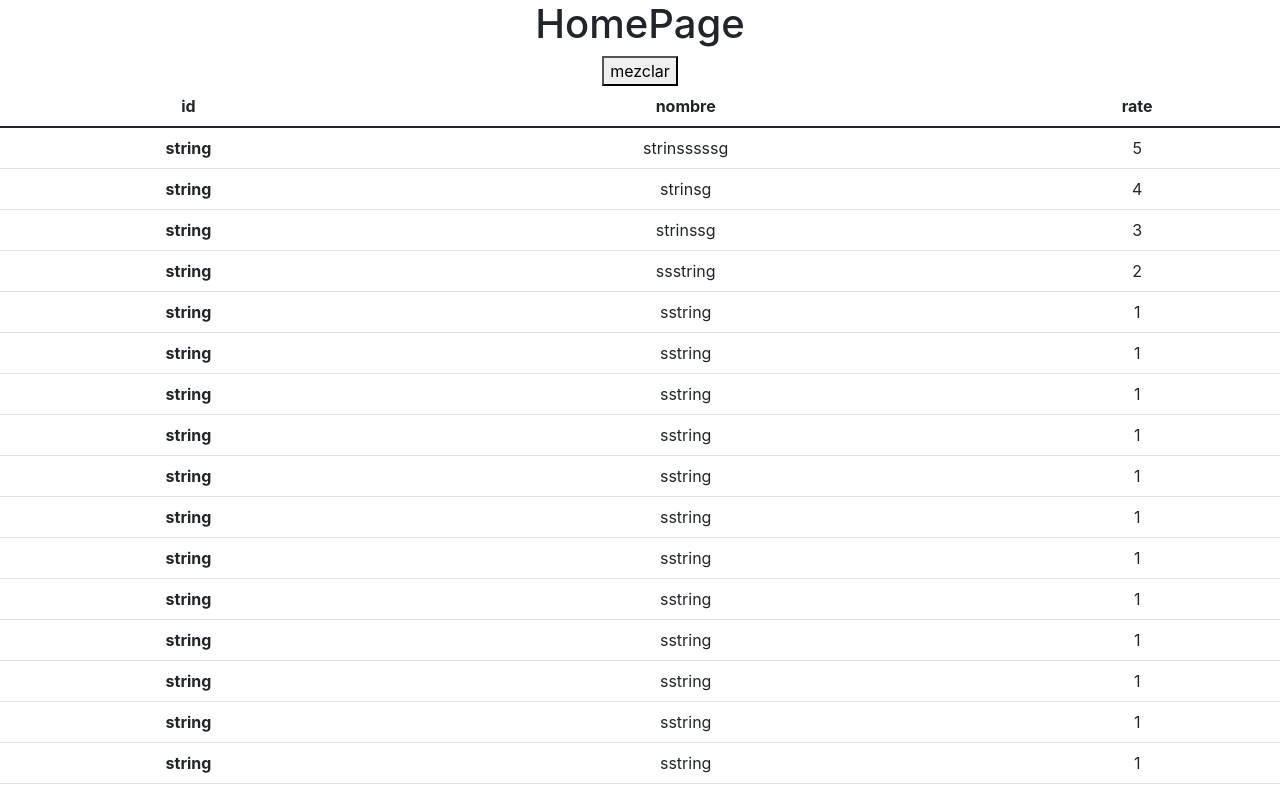
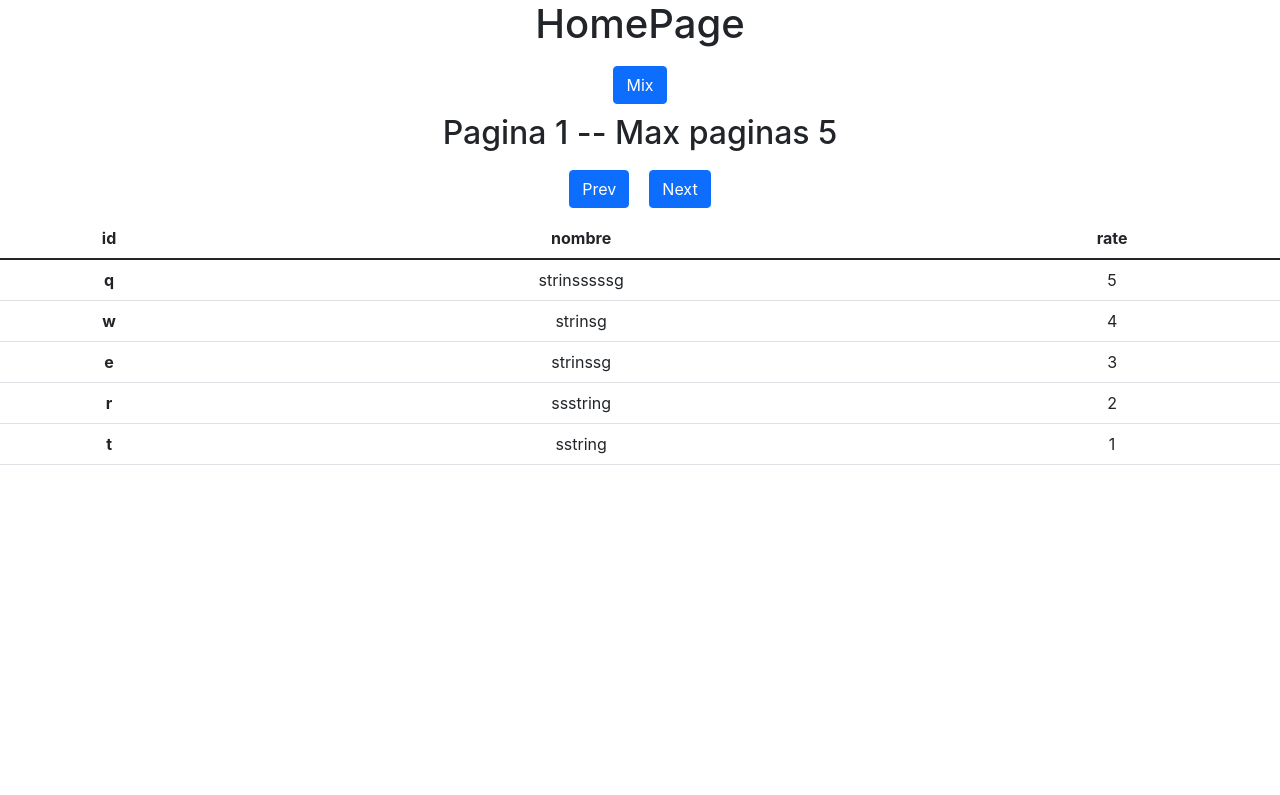
Before and after one commit to juanNH/Smarty-challenge, a React (Create React App) app: page / in a window 1280 px wide. Shown: the top 795 px of the page. Built offline with nearby package versions, Linux system fonts and the light colour scheme.

Commit message:
JH/ Paginado basico, Se puede mezclar y mantenerse en la pagina actual del paginado 17/02/2022

```diff
--- a/src/apis/apis.tsx
+++ b/src/apis/apis.tsx
@@ -5,7 +5,7 @@ export const getPeliculas = async (): Promise<Films> => {
   //const { data } = await axios.get<Films>("www.getPeliculas.com");
   const data = [
     {
-      id: "string", //hashed id
+      id: "q", //hashed id
       name: "strinsssssg",
       rate: 5, //0 - 10
       author: {
@@ -14,7 +14,7 @@ export const getPeliculas = async (): Promise<Films> => {
       },
     },
     {
-      id: "string", //hashed id
+      id: "w", //hashed id
       name: "strinsg",
       rate: 4, //0 - 10
       author: {
@@ -23,7 +23,7 @@ export const getPeliculas = async (): Promise<Films> => {
       },
     },
     {
-      id: "string", //hashed id
+      id: "e", //hashed id
       name: "strinssg",
       rate: 3, //0 - 10
       author: {
@@ -32,7 +32,7 @@ export const getPeliculas = async (): Promise<Films> => {
       },
     },
     {
-      id: "string", //hashed id
+      id: "r", //hashed id
       name: "ssstring",
       rate: 2, //0 - 10
       author: {
@@ -41,7 +41,7 @@ export const getPeliculas = async (): Promise<Films> => {
       },
     },
     {
-      id: "string", //hashed id
+      id: "t", //hashed id
       name: "sstring",
       rate: 1, //0 - 10
       author: {
@@ -50,7 +50,7 @@ export const getPeliculas = async (): Promise<Films> => {
       },
     },
     {
-      id: "string", //hashed id
+      id: "y", //hashed id
       name: "sstring",
       rate: 1, //0 - 10
       author: {
@@ -59,7 +59,7 @@ export const getPeliculas = async (): Promise<Films> => {
       },
     },
     {
-      id: "string", //hashed id
+      id: "u", //hashed id
       name: "sstring",
       rate: 1, //0 - 10
       author: {
@@ -68,7 +68,7 @@ export const getPeliculas = async (): Promise<Films> => {
       },
     },
     {
-      id: "string", //hashed id
+      id: "i", //hashed id
       name: "sstring",
       rate: 1, //0 - 10
       author: {
@@ -78,7 +78,7 @@ export const getPeliculas = async (): Promise<Films> => {
     },
 
     {
-      id: "string", //hashed id
+      id: "o", //hashed id
       name: "sstring",
       rate: 1, //0 - 10
       author: {
@@ -87,7 +87,7 @@ export const getPeliculas = async (): Promise<Films> => {
       },
     },
     {
-      id: "string", //hashed id
+      id: "p", //hashed id
       name: "sstring",
       rate: 1, //0 - 10
       author: {
@@ -96,7 +96,7 @@ export const getPeliculas = async (): Promise<Films> => {
       },
     },
     {
-      id: "string", //hashed id
+      id: "a", //hashed id
       name: "sstring",
       rate: 1, //0 - 10
       author: {
@@ -106,7 +106,7 @@ export const getPeliculas = async (): Promise<Films> => {
     },
 
     {
-      id: "string", //hashed id
+      id: "s", //hashed id
       name: "sstring",
       rate: 1, //0 - 10
       author: {
@@ -115,7 +115,7 @@ export const getPeliculas = async (): Promise<Films> => {
       },
     },
     {
-      id: "string", //hashed id
+      id: "d", //hashed id
       name: "sstring",
       rate: 1, //0 - 10
       author: {
@@ -124,7 +124,7 @@ export const getPeliculas = async (): Promise<Films> => {
       },
     },
     {
-      id: "string", //hashed id
+      id: "f", //hashed id
       name: "sstring",
       rate: 1, //0 - 10
       author: {
@@ -133,7 +133,7 @@ export const getPeliculas = async (): Promise<Films> => {
       },
     },
     {
-      id: "string", //hashed id
+      id: "g", //hashed id
       name: "sstring",
       rate: 1, //0 - 10
       author: {
@@ -141,7 +141,7 @@ export const getPeliculas = async (): Promise<Films> => {
         name: "string",
       },
     },    {
-      id: "string", //hashed id
+      id: "h", //hashed id
       name: "sstring",
       rate: 1, //0 - 10
       author: {
@@ -149,7 +149,7 @@ export const getPeliculas = async (): Promise<Films> => {
         name: "string",
       },
     },    {
-      id: "string", //hashed id
+      id: "j", //hashed id
       name: "sstring",
       rate: 1, //0 - 10
       author: {
@@ -157,7 +157,7 @@ export const getPeliculas = async (): Promise<Films> => {
         name: "string",
       },
     },    {
-      id: "string", //hashed id
+      id: "k", //hashed id
       name: "sstring",
       rate: 1, //0 - 10
       author: {
@@ -165,7 +165,7 @@ export const getPeliculas = async (): Promise<Films> => {
         name: "string",
       },
     },    {
-      id: "string", //hashed id
+      id: "l", //hashed id
       name: "sstring",
       rate: 1, //0 - 10
       author: {
@@ -173,13 +173,50 @@ export const getPeliculas = async (): Promise<Films> => {
         name: "string",
       },
     },    {
-      id: "string", //hashed id
+      id: "z", //hashed id
       name: "sstring",
       rate: 1, //0 - 10
       author: {
         id: "string", //hashed id
         name: "string",
       },
+
+    }, {
+      id: "x", //hashed id
+      name: "sstring",
+      rate: 1, //0 - 10
+      author: {
+        id: "string", //hashed id
+        name: "string",
+      },
+
+    }, {
+      id: "c", //hashed id
+      name: "sstring",
+      rate: 1, //0 - 10
+      author: {
+        id: "string", //hashed id
+        name: "string",
+      },
+
+    }, {
+      id: "v", //hashed id
+      name: "sstring",
+      rate: 1, //0 - 10
+      author: {
+        id: "string", //hashed id
+        name: "string",
+      },
+
+    }, {
+      id: "b", //hashed id
+      name: "sstring",
+      rate: 1, //0 - 10
+      author: {
+        id: "string", //hashed id
+        name: "string",
+      },
+
     },
   ];
   return data;
--- /dev/null
+++ b/src/components/ButtonComponent.tsx
@@ -0,0 +1,18 @@
+import React from "react";
+
+interface Props {
+  text: string;
+  action: () => void;
+}
+
+const ButtonComponent = ({ text, action }: Props) => {
+  return (
+    <div style={{padding:"10px"}}>
+      <button className="btn btn-primary" onClick={action}>
+        {text}
+      </button>
+    </div>
+  );
+};
+
+export default ButtonComponent;
--- /dev/null
+++ b/src/hooks/usePaginado.tsx
@@ -0,0 +1,15 @@
+import { useState } from "react";
+
+export const usePaginado = (cantPeliculas: Number) => {
+  const [page, setPage] = useState(0);
+
+  const nextPage = () => {
+    if (page < cantPeliculas) setPage(page + 5);
+  };
+  const prevPage = () => {
+    if (page > 0) {
+      setPage(page - 5);
+    }
+  };
+  return { page, nextPage, prevPage };
+};
--- a/src/pages/HomePage.tsx
+++ b/src/pages/HomePage.tsx
@@ -1,19 +1,28 @@
 import { useEffect, useMemo } from "react";
 import TdComponent from "../components/TdComponent";
 import { usePeliculas } from "../hooks/usePeliculas";
-import { useRender } from "../hooks/useRender";
+import { usePaginado } from "../hooks/usePaginado";
+import ButtonComponent from "../components/ButtonComponent";
 
 const HomePage = () => {
   const { isLoading, peliculas, randomLoading, sortPeliculas } = usePeliculas();
-  //const { films } = useRender(peliculas);
-  const films = useMemo(() => peliculas, [peliculas]);
-  useEffect(() => {
-  }, [randomLoading]);
+  const { page, nextPage, prevPage } = usePaginado(peliculas.length - 5);
+  const films = useMemo(() => {
+    return peliculas.slice(page, page + 5);
+  }, [peliculas, page, randomLoading]);
+  useEffect(() => {}, [randomLoading]);
 
   return (
     <div>
       <h1>HomePage</h1>
-      <button onClick={sortPeliculas}>mezclar</button>
+      <ButtonComponent text="Mix" action={sortPeliculas} />
+      <h2>
+        Pagina {page / 5 + 1} -- Max paginas {Math.ceil(peliculas.length / 5)}
+      </h2>
+      <div style={{display: 'flex', justifyContent: 'center'}}>
+        <ButtonComponent text="Prev" action={prevPage} />
+        <ButtonComponent text="Next" action={nextPage} />
+      </div>
       <table className="table">
         <thead>
           <tr>
```
